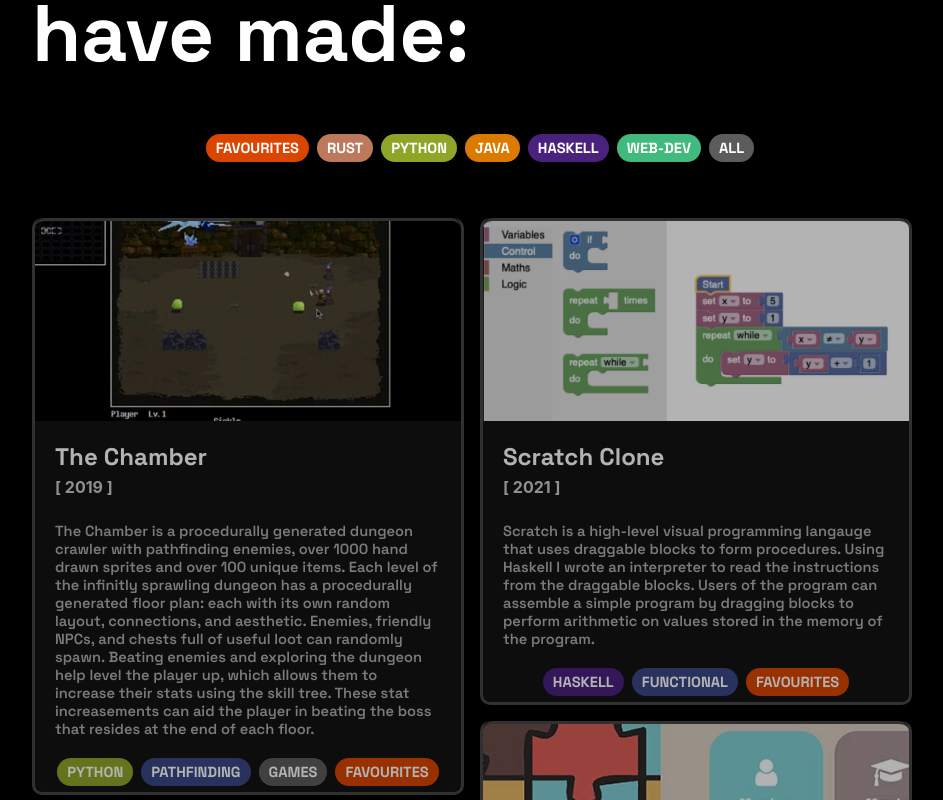
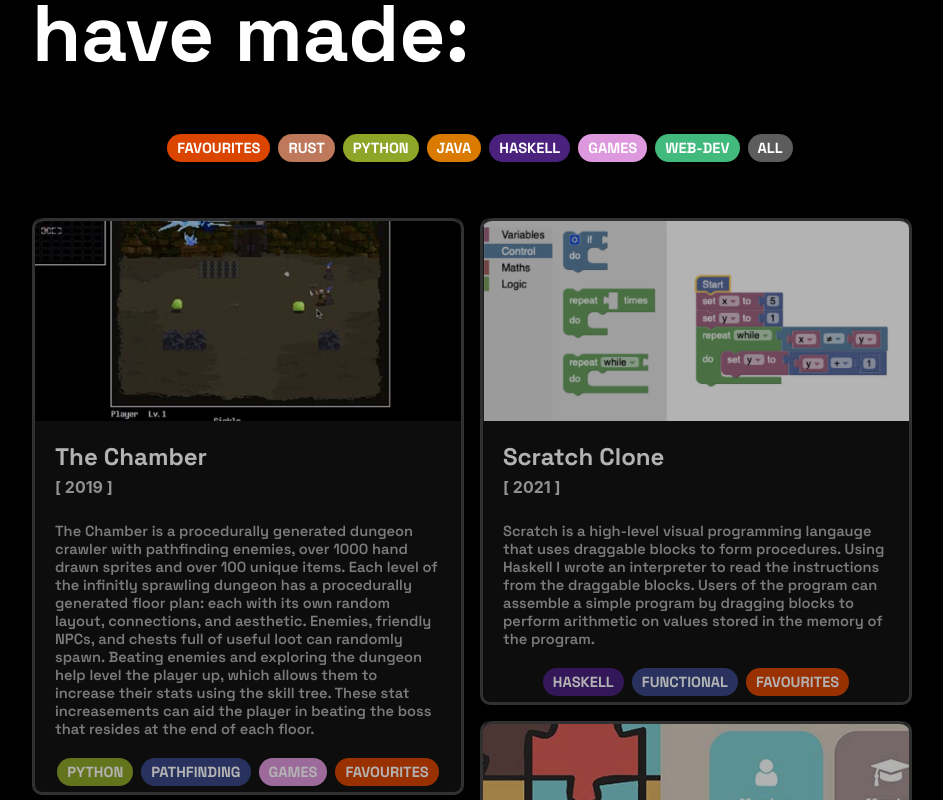
Before and after one commit to codethulu/codethulu-website-2022, a React (Create React App) app: page / in a window 1280 px wide. Shown: the part 1840-2640 px from the top of the page, without its empty margins (160-1103 px from the left). Built offline with nearby package versions, Linux system fonts and the light colour scheme.

Commit message:
few graphical changes, new photos, minor updates and stuff

```diff
--- a/src/App.tsx
+++ b/src/App.tsx
@@ -184,6 +184,7 @@
         <Tag name='python' filterProjects={props.filterProjects} />
         <Tag name='java' filterProjects={props.filterProjects} />
         <Tag name='haskell' filterProjects={props.filterProjects} />
+        <Tag name='games' filterProjects={props.filterProjects} />
         <Tag name='web-dev' filterProjects={props.filterProjects} />
         <Tag name='all' filterProjects={props.allProjects} />
       </div>
@@ -239,8 +240,12 @@
     colour = 'rust'
   } else if (props.name === "c") {
     colour = 'green'
-  } else if (props.name === "php" || props.name === "web-dev") {
+  } else if (props.name === "php" || props.name === "web-dev" || props.name === "javacc") {
     colour = 'grass'
+  } else if (props.name === "games") {
+    colour = 'rose'
+  } else if (props.name === "ai") {
+    colour = 'pink'
   } else if (props.name === "sql") {
     colour = 'red'
   } else if (props.name === "postgresql" || props.name === "pathfinding" || props.name === "functional") {
--- a/src/components/projectCard.css
+++ b/src/components/projectCard.css
@@ -148,6 +148,12 @@
 .rust{
     background-color: rgb(190, 120, 92);
 }
+.rose{
+    background-color: rgb(222, 153, 222);
+}
+.pink{
+    background-color: rgb(248, 100, 248);
+}
 .image-robot-maze{
     background-image: url(../images/projects/robot-maze.png);
 }
--- a/src/components/projectsList.tsx
+++ b/src/components/projectsList.tsx
@@ -140,8 +140,8 @@
     {
         name: "Hurdle",
         year: "2022",
-        description: "A haskell implementation of the hit game Wordle. The player must guess a word, and each letter will be highlighted green if it is in the correct place, amber if it exists in the word but incorectly placed, or grey if not present at all.",
-        tags: ["haskell", "functional"],
+        description: "A haskell implementation of the hit game Wordle. The player must guess a word, and each letter will be highlighted green if it is in the correct place, amber if it exists in the word but incorectly placed, or grey if not present at all. After building the basic functionality, I developed an artificial intelligence player to solve the game.",
+        tags: ["haskell", "functional", "ai"],
         image: "hurdle",
 
     },
@@ -173,7 +173,7 @@
         name: "Writing a Parser",
         year: "2022",
         description: "Using javacc, I wrote a parser for a Programming Language of the Moment. The parser has protected keywords, rules for matching brackets and a grammar that the language should follow. This project allowed me to apply theory I have enjoyed learning in my degree in a practical way.",
-        tags: ["java", "parser", "javacc"],
+        tags: ["java", "javacc", "parser"],
         image: "cs259",
 
     },
```
Also changed, not shown: src/images/projects/essay.png.
